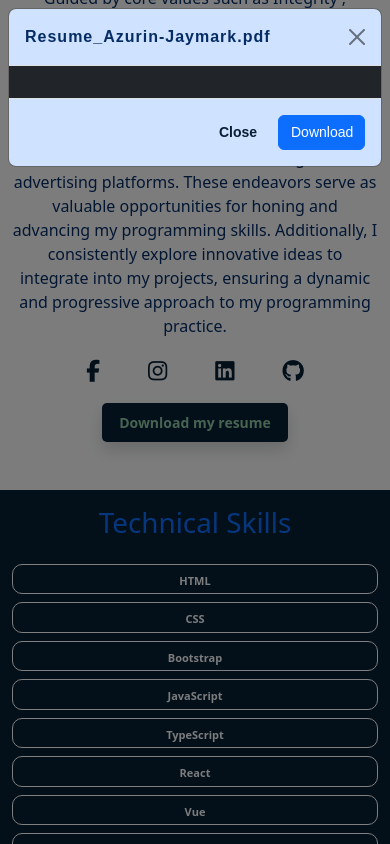
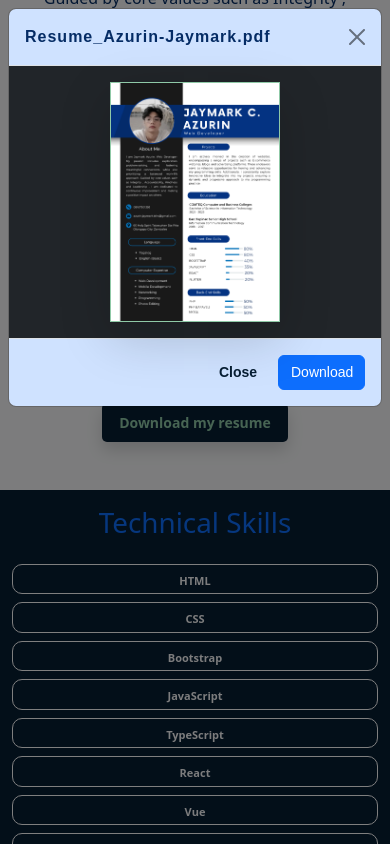
Before and after one commit to Jaymark-C-A/MyPortfolio-v1, a Vue app: page / in a window 390 px wide. Both pictures are taken after a click on the button "Download my resume". Shown: the part 1169-2013 px from the top of the page. Built offline with nearby package versions, Linux system fonts and the light colour scheme.

Commit message:
Update Header.vue

```diff
--- a/src/components/Header.vue
+++ b/src/components/Header.vue
@@ -65,7 +65,7 @@
                 </div>
                 <div class="modal-body bg-dark text-light-emphasis text-center fs-5">
                 <div class="d-flex justify-content-center">
-                    <img class="d-none d-md-block shadow-lg" style="border: 1px solid rgb(143, 201, 167);" src="/src/assets/img/Resume.png" alt="Resume" width="50%" height="auto">
+                    <img class="shadow-lg" style="border: 1px solid rgb(143, 201, 167);" src="/src/assets/img/Resume.png" alt="Resume" width="50%" height="auto">
                 </div>
                 </div>
                 <div class="modal-footer">
```
